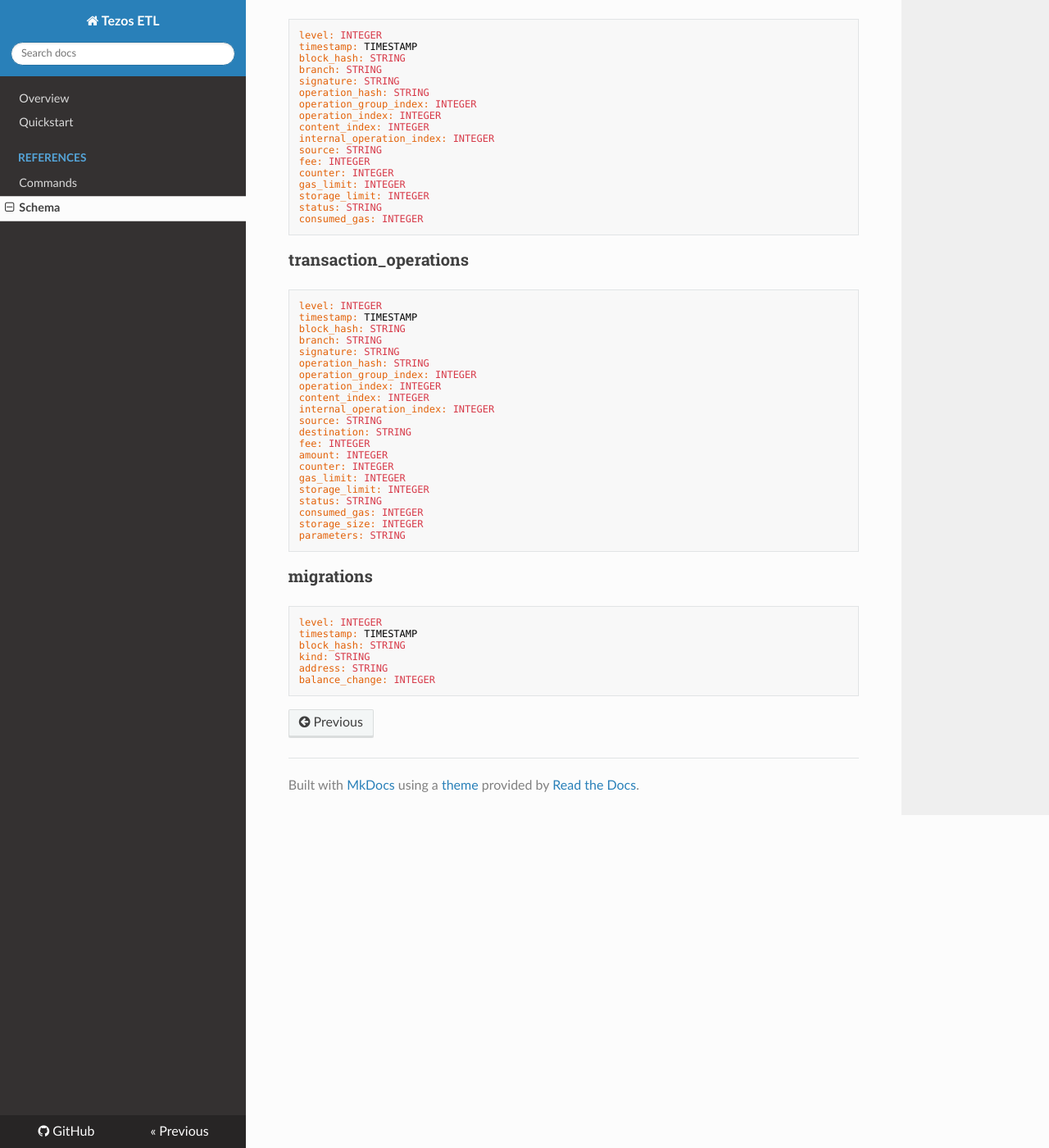
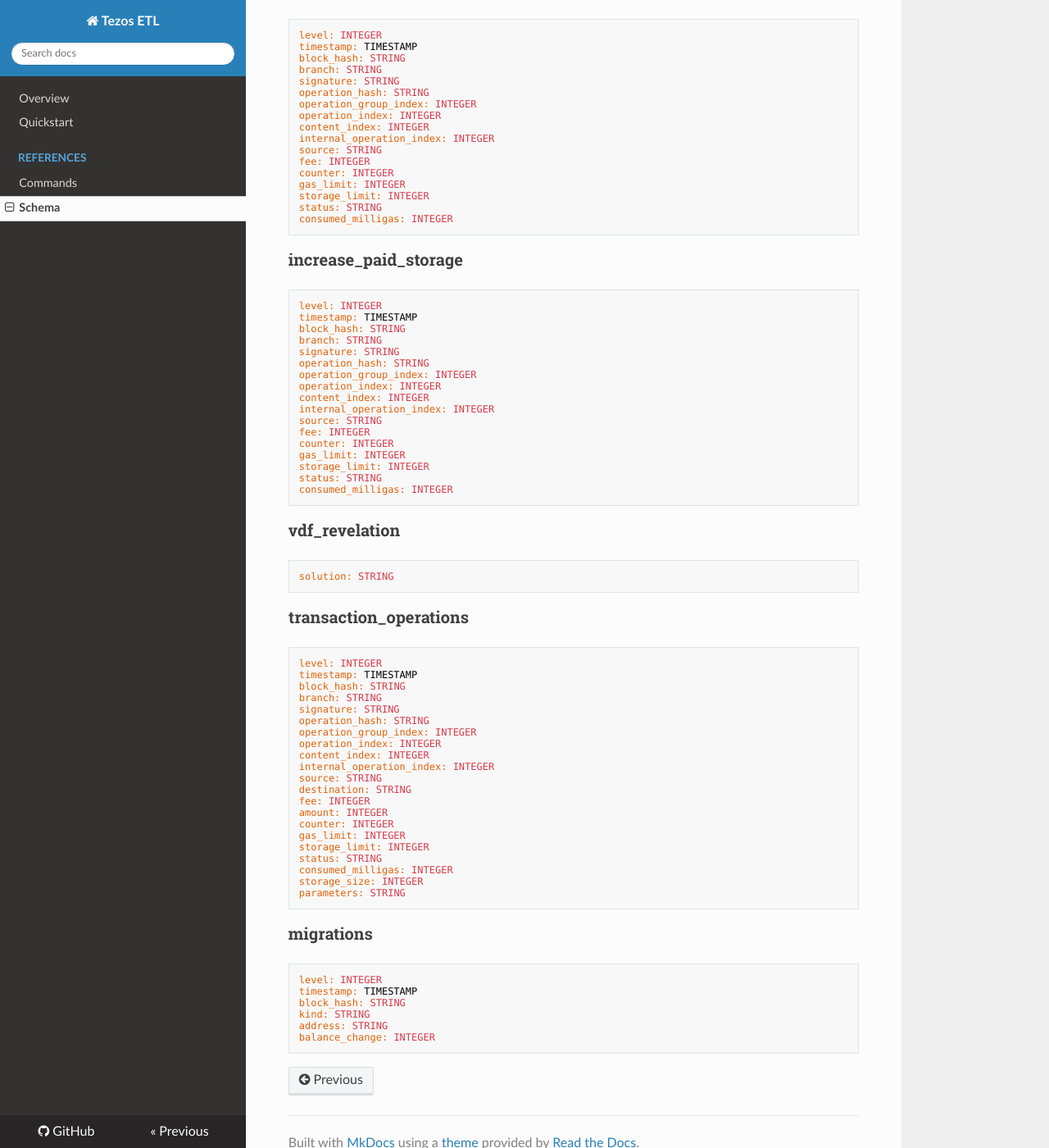
Before and after one commit to blockchain-etl/tezos-etl, an MkDocs documentation site: the page built from docs/schema.md, in a window 1280 px wide and 1400 px high, scrolled down 5378 px. Shown: the whole window at 82% size. Built offline with MkDocs 1.6.1, drawn with Linux system fonts in a browser that asks for light colours; nearby versions of some CDN libraries; some of the changed text lies outside the part shown.

Commit message:
Add new operation types for Kathmandu protocol

````diff
--- a/docs/schema.md
+++ b/docs/schema.md
@@ -13,7 +13,7 @@ protocol: STRING
 chain_id: STRING
 block_hash: STRING
 nonce_hash: STRING
-consumed_gas: INTEGER
+consumed_milligas: INTEGER
 baker: STRING
 voting_period_kind: STRING
 cycle: INTEGER
@@ -305,7 +305,7 @@ gas_limit: INTEGER
 storage_limit: INTEGER
 value: STRING
 status: STRING
-consumed_gas: INTEGER
+consumed_milligas: INTEGER
 storage_size: INTEGER
 global_address: STRING
 ```
@@ -366,7 +366,35 @@ counter: INTEGER
 gas_limit: INTEGER
 storage_limit: INTEGER
 status: STRING
-consumed_gas: INTEGER
+consumed_milligas: INTEGER
+```
+
+### increase_paid_storage
+
+```
+level: INTEGER
+timestamp: TIMESTAMP
+block_hash: STRING
+branch: STRING
+signature: STRING
+operation_hash: STRING
+operation_group_index: INTEGER
+operation_index: INTEGER
+content_index: INTEGER
+internal_operation_index: INTEGER
+source: STRING
+fee: INTEGER
+counter: INTEGER
+gas_limit: INTEGER
+storage_limit: INTEGER
+status: STRING
+consumed_milligas: INTEGER
+```
+
+### vdf_revelation
+
+```
+solution: STRING
 ```
 
 ### transaction_operations
@@ -390,7 +418,7 @@ counter: INTEGER
 gas_limit: INTEGER
 storage_limit: INTEGER
 status: STRING
-consumed_gas: INTEGER
+consumed_milligas: INTEGER
 storage_size: INTEGER
 parameters: STRING
 ```
````
Also changed, not shown: 2 other files.
